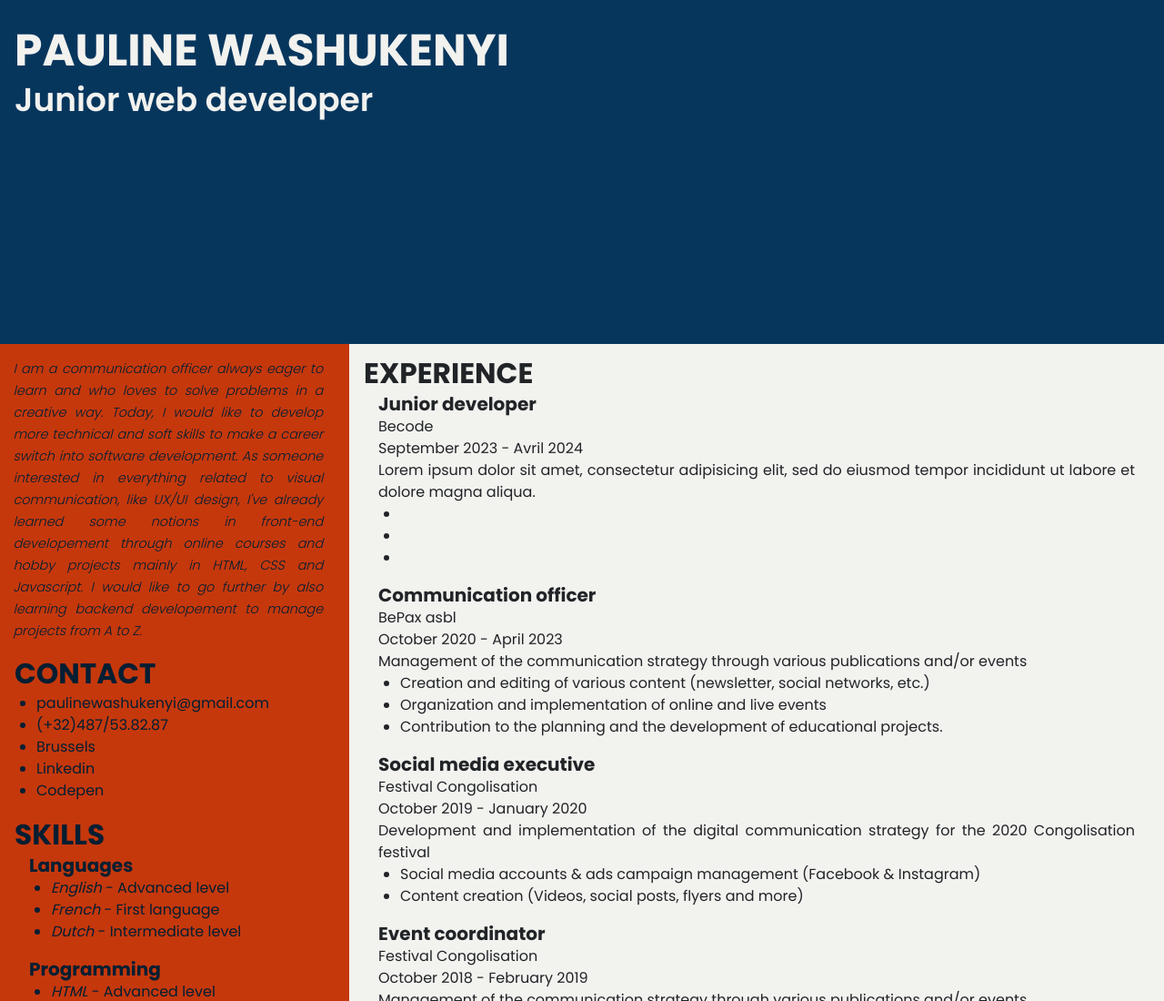
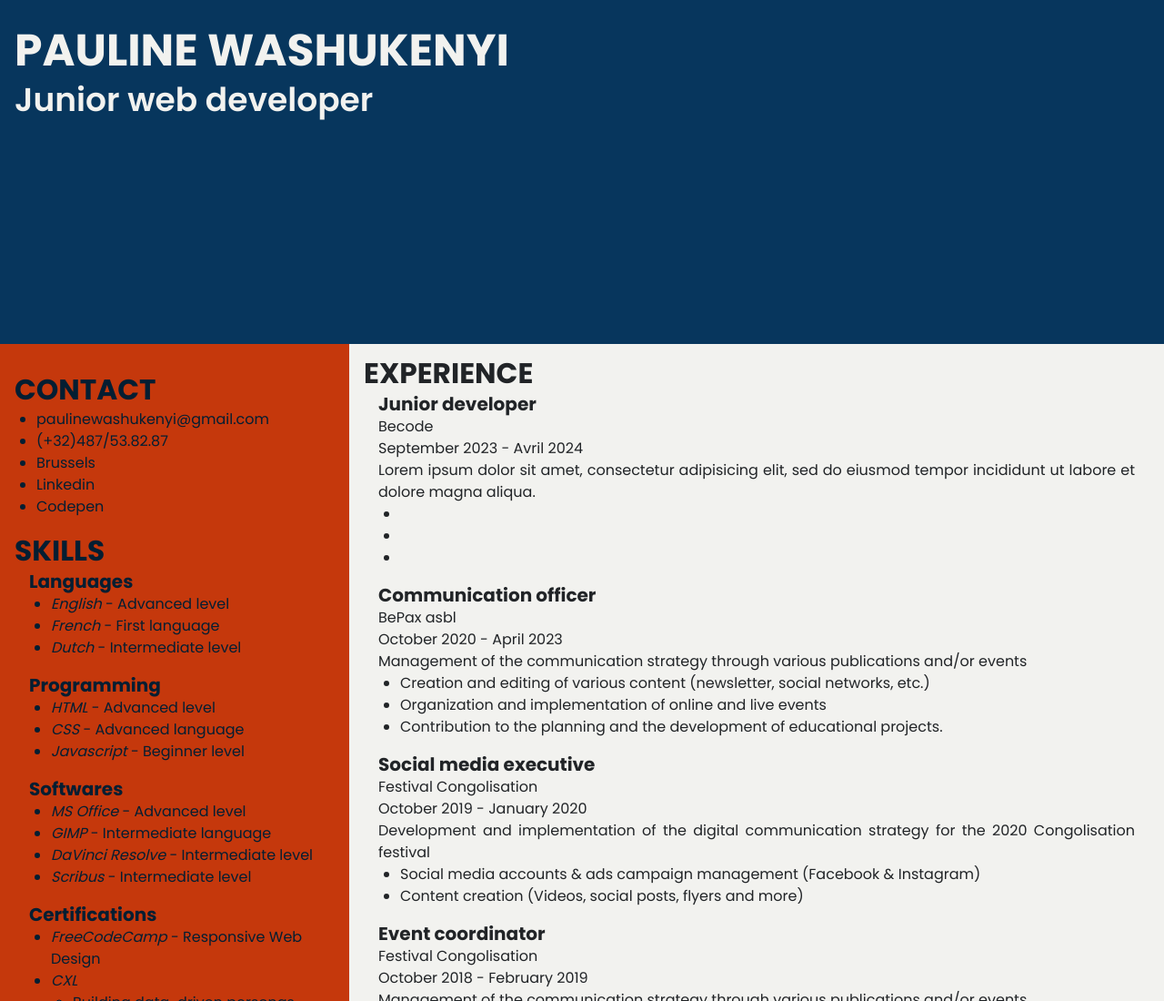
Before and after one commit to washupo/My-CV, a plain HTML site: page index.html in a window 1280 px wide. Shown: the top 1100 px of the page at 91% size. Drawn offline with Linux system fonts and the light colour scheme.

Commit message:
CorrectionHTML1

```diff
--- a/index.html
+++ b/index.html
@@ -16,7 +16,7 @@
 
 <aside>
     <section id="about">
-        <!--<h3>About</h3>-->
+        <!--<h3>About</h3>
         <p>I am a communication officer always eager to learn and who loves to solve
             problems in a creative way. Today, I would like to develop more technical and
             soft skills to make a career switch into software development. As someone
@@ -24,7 +24,7 @@
             I've already learned some notions in front-end developement through online
             courses and hobby projects mainly in HTML, CSS and Javascript. I would like
             to go further by also learning backend developement to manage projects from
-            A to Z.</p>
+            A to Z.</p>-->
     </section>
 
     <section>
```
